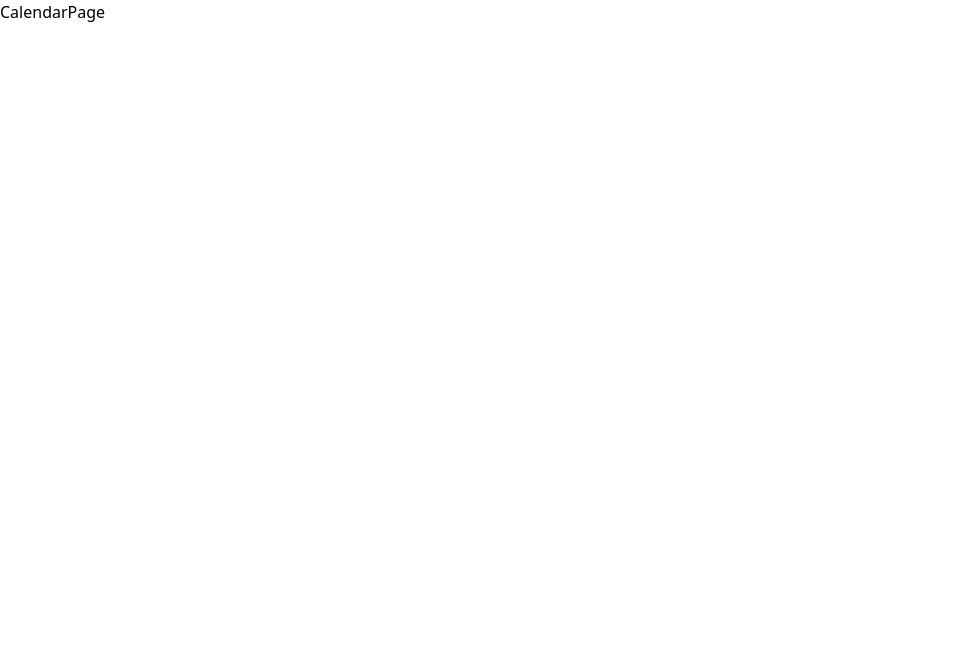
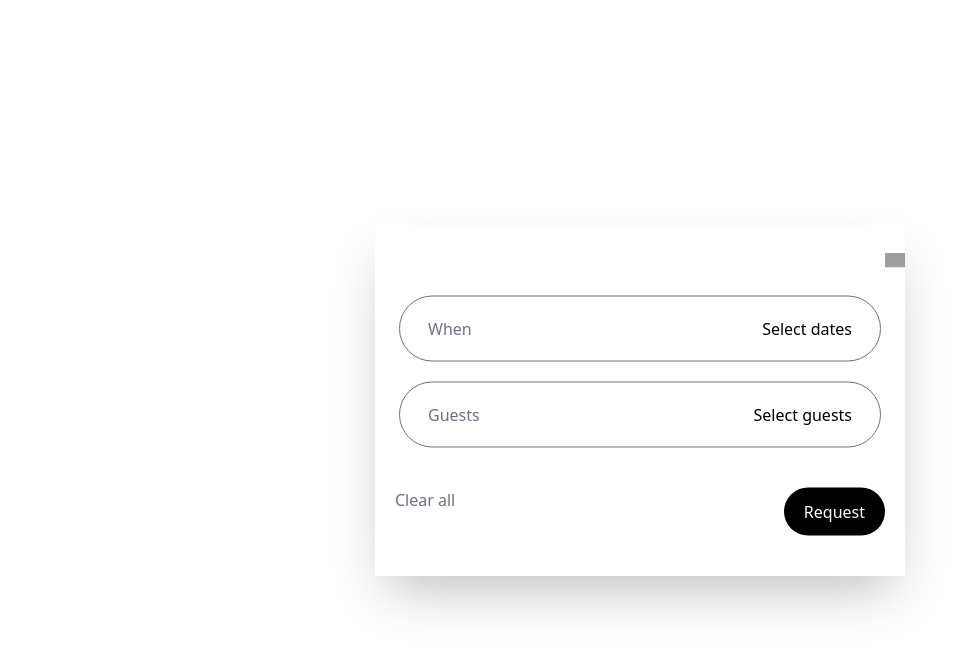
Before and after one commit to vaxojaniashvili/Aliance-calendar, a Next.js app: page / in a window 1280 px wide. Shown: the top 650 px of the page, without its empty margins (0-977 px from the left). Built offline with nearby package versions, Linux system fonts and the light colour scheme; grey boxes are pictures that could not be loaded.

Commit message:
Basics-finished

```diff
--- /dev/null
+++ b/src/app/components/_molecules/Button/Button.tsx
@@ -0,0 +1,12 @@
+import { ButtonType } from "@/app/types";
+import React from "react";
+
+const Button = ({ className, onClick, children }: ButtonType) => {
+  return (
+    <button className={className} onClick={onClick}>
+      {children}
+    </button>
+  );
+};
+
+export default Button;
--- a/src/app/pages/calendar/page.tsx
+++ b/src/app/pages/calendar/page.tsx
@@ -1,9 +1,64 @@
-import React from 'react'
+"use client";
+import Button from "@/app/components/_molecules/Button/Button";
+import Image from "next/image";
+import { useState } from "react";
 
 const CalendarPage = () => {
+  const [calendarPopUp, setCalendarPopUp] = useState(false);
+  const [guest, setGuest] = useState(false);
   return (
-    <div>CalendarPage</div>
-  )
-}
+    <div className="absolute top-1/2 left-1/2 transform -translate-x-1/2 -translate-y-1/2 w-[530px] shadow-2xl">
+      <div className="flex justify-end py-7">
+        <Image
+          height={20}
+          width={20}
+          src={"https://www.svgrepo.com/show/365893/x-thin.svg"}
+          alt={""}
+        />
+      </div>
+      <div className="flex justify-between border-gray-500 border rounded-full mx-6 px-7 py-5">
+        <p className="text-gray-500">When</p>
+        <Button
+          className="cursor-pointer"
+          onClick={() => {
+            setCalendarPopUp(!calendarPopUp);
+          }}
+        >
+          Select dates
+        </Button>
+      </div>
+      {calendarPopUp && (
+        <div>
+          <h1>This is calendar!!</h1>
+        </div>
+      )}
+      <div className="flex justify-between border-gray-500 border rounded-full mx-6 px-7 py-5 mt-5">
+        <p className="text-gray-500">Guests</p>
+        <Button
+          className="cursor-pointer"
+          onClick={() => {
+            setGuest(!guest);
+          }}
+        >
+          Select guests
+        </Button>
+      </div>
+      {guest && (
+        <div>
+          <h1>This is guest page</h1>
+        </div>
+      )}
+      <div className="flex justify-between mx-5 py-10">
+        <p className="text-gray-500">Clear all</p>
+        <Button
+          onClick={() => alert("Request is sending")}
+          className="px-5 py-3 rounded-full bg-black text-white"
+        >
+          Request
+        </Button>
+      </div>
+    </div>
+  );
+};
 
-export default CalendarPage
+export default CalendarPage;
--- /dev/null
+++ b/src/app/types/common.ts
@@ -0,0 +1,5 @@
+export interface ButtonType {
+  className?: string;
+  children?: React.ReactNode;
+  onClick?: () => void;
+}
--- /dev/null
+++ b/src/app/types/index.ts
@@ -0,0 +1 @@
+export *  from "./common"
```
Also changed, not shown: src/app/components/_molecules/InputField/InputField.tsx (added).
